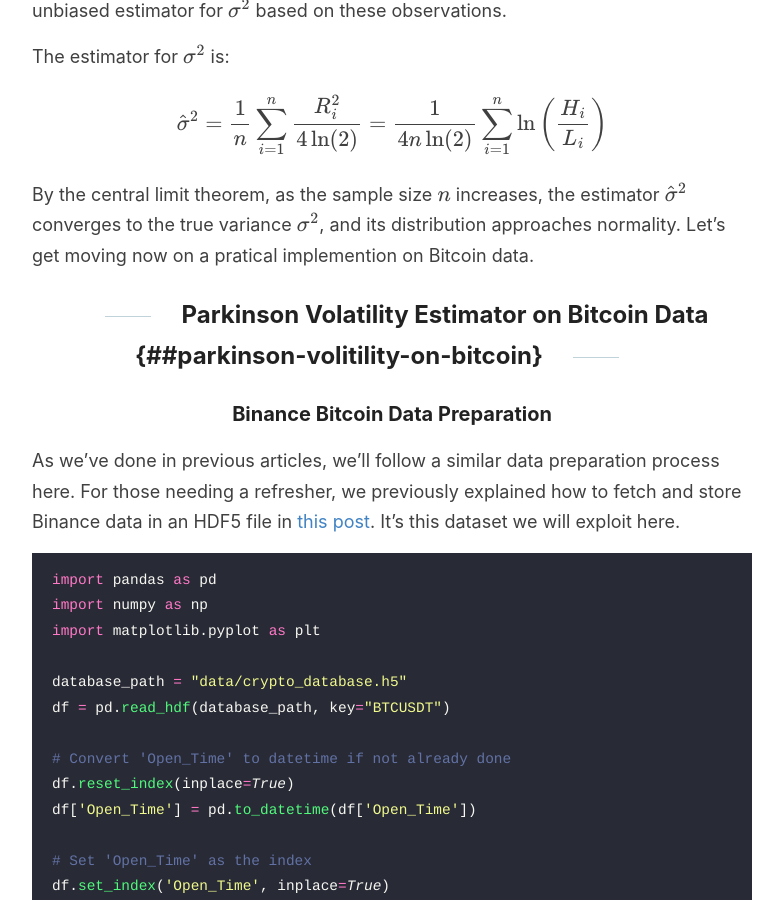
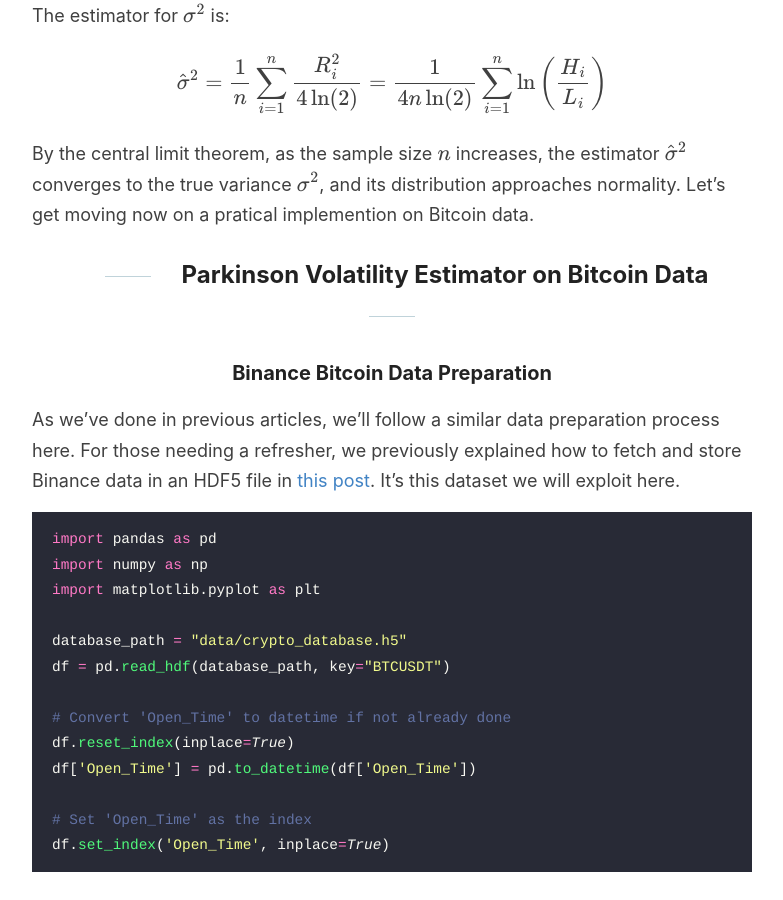
Before and after one commit to Zaltarba/blog, a Jekyll site: the page built from _posts/2024-09-27-BitcoinVolatility-3.md, in a window 1280 px wide and 900 px high, scrolled down 4788 px. Shown: the whole window, without its empty margins (248-1031 px from the left). Built offline with Jekyll 4.4.1, drawn with Linux system fonts in a browser that asks for light colours; formulas are drawn with MathJax 3; comment, search, counter and statistics services are not loaded; some of the changed text lies outside the part shown.

Commit message:
Update 2024-09-27-BitcoinVolatility-3.md

```diff
--- a/_posts/2024-09-27-BitcoinVolatility-3.md
+++ b/_posts/2024-09-27-BitcoinVolatility-3.md
@@ -11,14 +11,14 @@ tags: [bitcoin, crypto, volatility, parkinson estimator, range based, risk manag
 
 ## Table of Contents
 
-1. [Introduction](##introduction)
-2. [The Parkinson’s Range-Based Method](##parkinson-range-method)
-3. [Implementation on Bitcoin's Data](##parkinson-volitility-on-bitcoin)
-4. [Considerations for Practical Use](##challenge-when-estimating-volatility)
-5. [Conclusion](##conclusion)
-6. [References and Further Reading](##references-and-further-reading)
+1. [Introduction](#introduction)
+2. [The Parkinson’s Range-Based Method](#parkinson-range-method)
+3. [Implementation on Bitcoin's Data](#parkinson-volitility-on-bitcoin)
+4. [Considerations for Practical Use](#challenge-when-estimating-volatility)
+5. [Conclusion](#conclusion)
+6. [References and Further Reading](#references-and-further-reading)
 
-## The Parkinson Estimator for Bitcoin Volatility {##introduction}
+## The Parkinson Estimator for Bitcoin Volatility {#introduction}
 
 In this third installment of our series on Bitcoin volatility, we delve into a new volatility estimator, this time based on High and Low data points. This approach not only leverages high and low price points but also offer more precise volatility estimations. To fetch the data, check out this [previous post](https://zaltarba.github.io/blog/DataBaseCreation/), where we explored how to use the Binance API.
 
@@ -35,7 +35,7 @@ The estimator we'll discuss is not my original creation; its roots trace back to
 
 By the end of this post, you'll gain a deeper understanding of how a volatility estimator can be constructed, making it a valuable guide for quantitative researchers.
 
-## The Parkinson’s Range-Based Method {##parkinson-range-method}
+## The Parkinson’s Range-Based Method {#parkinson-range-method}
 
 What steps should a quant researcher follow when searching for an estimator ?
 
@@ -121,7 +121,7 @@ $$
 
 By the central limit theorem, as the sample size $ n $ increases, the estimator $ \hat{\sigma}^2 $ converges to the true variance $ \sigma^2 $, and its distribution approaches normality. Let's get moving now on a pratical implemention on Bitcoin data.
 
-## Parkinson Volatility Estimator on Bitcoin Data {##parkinson-volitility-on-bitcoin}
+## Parkinson Volatility Estimator on Bitcoin Data {#parkinson-volitility-on-bitcoin}
 
 ### Binance Bitcoin Data Preparation
 
@@ -379,7 +379,7 @@ In the analysis of Bitcoin's price and volatility during its 2024 All-Time High
 
 Overall, this analysis highlights the heightened volatility in both intraday and closing price movements as Bitcoin surged to its 2024 ATH, with Parkinson volatility capturing sharper intraday price changes compared to the classic volatility measure.
 
-## Practical Considerations when working on Volatility {##challenge-when-estimating-volatility}
+## Practical Considerations when working on Volatility {#challenge-when-estimating-volatility}
 
 A critical decision when implementing a volatility model is selecting the appropriate rolling window length for historical volatility estimation. As Collin Bennett discusses in *Trading Volatility*, this choice is far from trivial and carries important implications for the accuracy of the model. Specifically, the number of data points used in the rolling window directly impacts the variance of the estimator: a longer window reduces variance but assumes that the underlying market conditions, particularly volatility, remain constant over a longer period.
 
@@ -391,7 +391,7 @@ Collin Bennett emphasizes this challenge when he states:
 
 In essence, while using longer windows may reduce estimator variance, it risks incorporating outdated volatility caused by past events, diminishing the relevance of the estimate for current market conditions. As Bennett suggests, aligning the historical window with implied volatility durations (e.g., 21 trading days for one-month implied volatility) can be a practical approach but should be adjusted to account for events that may no longer impact market conditions.
 
-## Conclusion {##conclusion}
+## Conclusion {#conclusion}
 
 In this post, we explored the Parkinson estimator as an alternative method for estimating Bitcoin's volatility, leveraging high and low data points to capture more precise intraday fluctuations. We compared it with the classic close-to-close estimator and observed how the Parkinson estimator provides a better representation of volatility during sharp market movements, such as Bitcoin's 2020 COVID-19 crash and its 2024 all-time high. While both methods have their merits, the choice of estimator ultimately depends on the nature of the data and the specific trading strategy.
 
```
